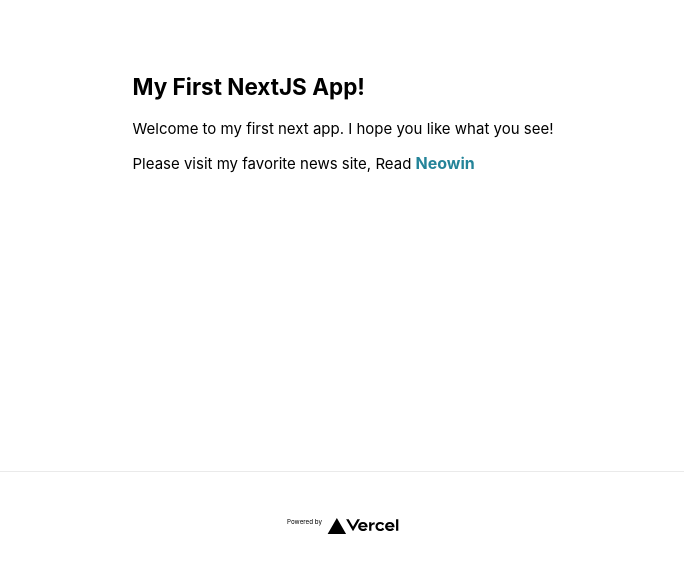
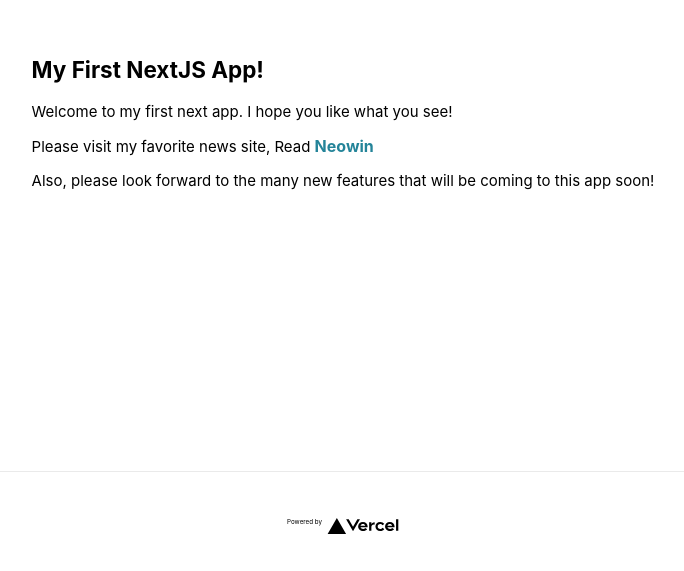
Before and after one commit to dtebo/myfirstnextapp, a Next.js app: page / in a window 1280 px wide. Shown: the part 229-800 px from the top of the page, without its empty margins (297-981 px from the left). Built offline with nearby package versions, Linux system fonts and the light colour scheme.

Commit message:
updated intro component content

```diff
--- a/components/Intro.js
+++ b/components/Intro.js
@@ -14,6 +14,9 @@ const Intro = () => {
                         <a className={introStyles.link}>Neowin</a>
                     </Link>
                 </p>
+                <p>
+                    Also, please look forward to the many new features that will be coming to this app soon!
+                </p>
             </section>
         </>
     )
```
